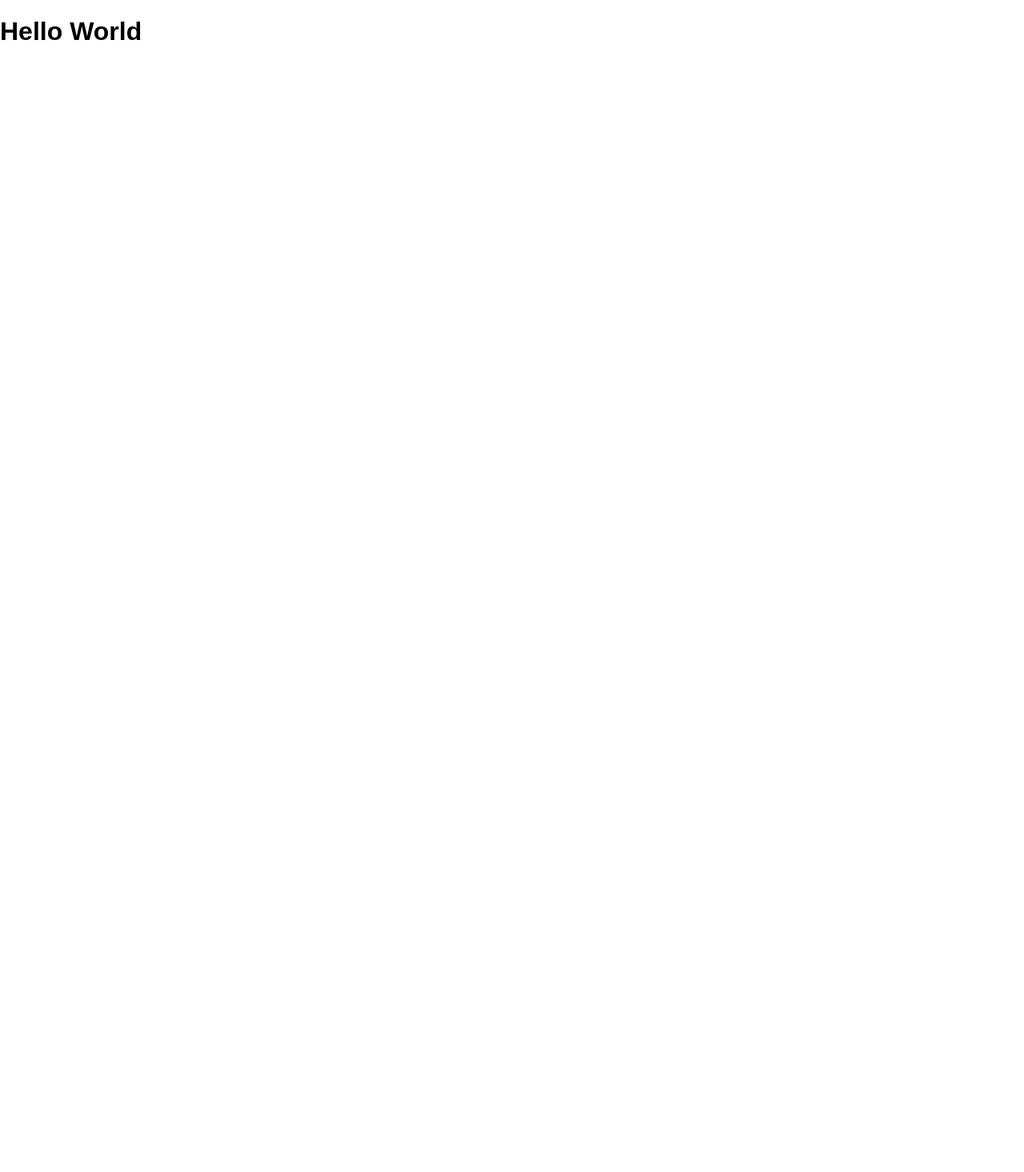
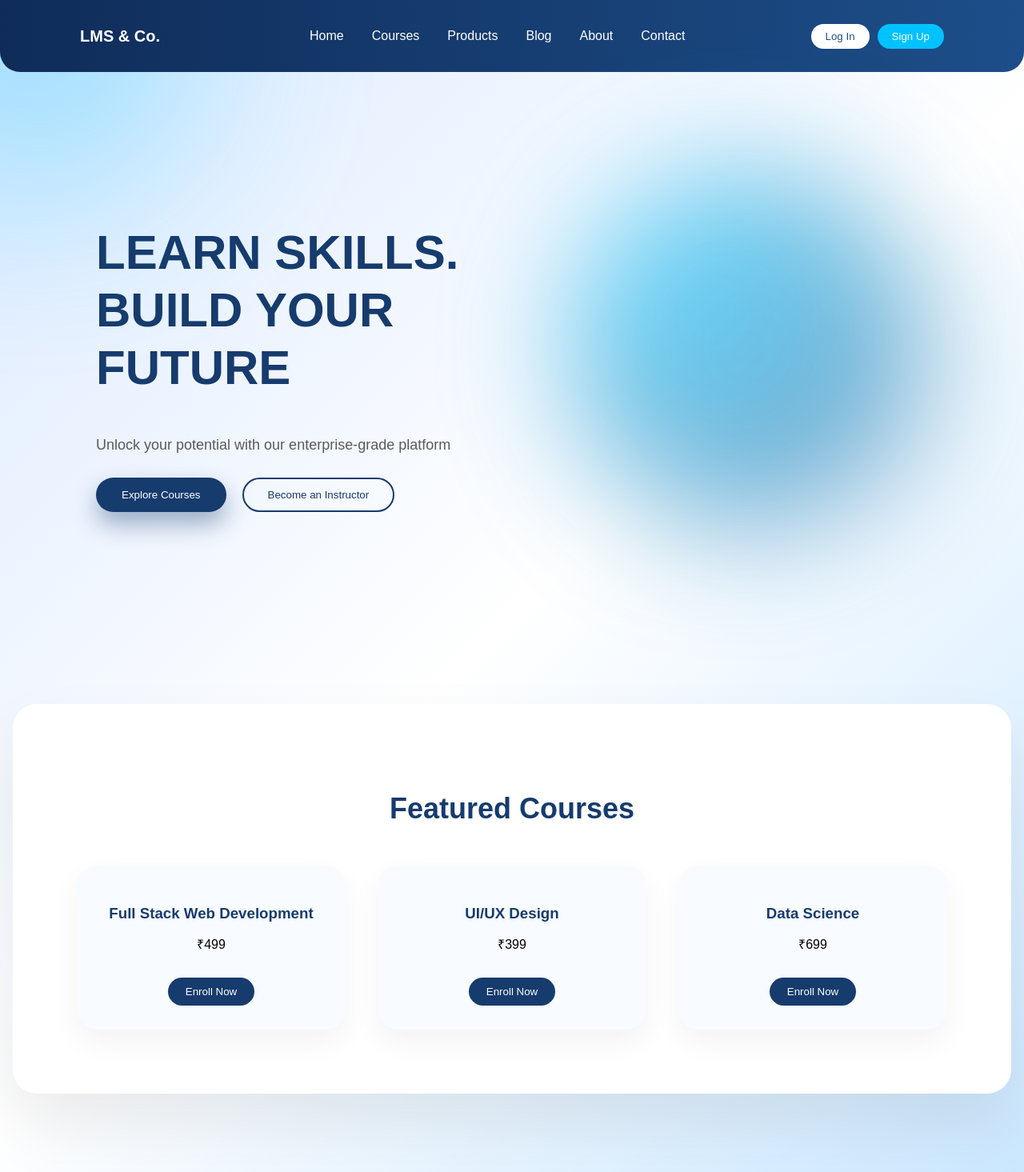
Before and after one commit to kamlesh0928/technavyug-frontend, a React (Vite) app: page / in a window 1280 px wide. Shown: the top 1465 px of the page at 80% size. Before the commit the page ends 800 px from the top, so only its background shows below. Built offline with nearby package versions, Linux system fonts and the light colour scheme.

Commit message:
creating some file for landing page

```diff
--- a/src/App.jsx
+++ b/src/App.jsx
@@ -1,12 +1,7 @@
+import Home from "./pages/Home";
 
 function App() {
-
-
-  return (
-    <>
-      <h1 className='text-3xl text-red-500 underline'>Hello World</h1>
-    </>
-  )
+  return <Home />;
 }
 
-export default App
+export default App;
--- /dev/null
+++ b/src/components/common/Footer.jsx
@@ -0,0 +1,9 @@
+function Footer() {
+  return (
+    <footer className="footer">
+      © 2024 LMS & Co. All Rights Reserved
+    </footer>
+  );
+}
+
+export default Footer;
--- /dev/null
+++ b/src/components/common/Navbar.jsx
@@ -0,0 +1,25 @@
+import "../../styles/index.css";
+
+function Navbar() {
+  return (
+    <nav className="navbar">
+      <div className="logo">LMS & Co.</div>
+
+      <ul className="nav-links">
+        <li>Home</li>
+        <li>Courses</li>
+        <li>Products</li>
+        <li>Blog</li>
+        <li>About</li>
+        <li>Contact</li>
+      </ul>
+
+      <div className="nav-buttons">
+        <button className="login-btn">Log In</button>
+        <button className="signup-btn">Sign Up</button>
+      </div>
+    </nav>
+  );
+}
+
+export default Navbar;
--- /dev/null
+++ b/src/components/home/FeaturedCourses.jsx
@@ -0,0 +1,29 @@
+function FeaturedCourses() {
+  return (
+    <section className="courses">
+      <h2>Featured Courses</h2>
+
+      <div className="course-grid">
+        <div className="course-card">
+          <h3>Full Stack Web Development</h3>
+          <p>₹499</p>
+          <button>Enroll Now</button>
+        </div>
+
+        <div className="course-card">
+          <h3>UI/UX Design</h3>
+          <p>₹399</p>
+          <button>Enroll Now</button>
+        </div>
+
+        <div className="course-card">
+          <h3>Data Science</h3>
+          <p>₹699</p>
+          <button>Enroll Now</button>
+        </div>
+      </div>
+    </section>
+  );
+}
+
+export default FeaturedCourses;
--- /dev/null
+++ b/src/components/home/Hero.jsx
@@ -0,0 +1,26 @@
+function Hero() {
+  return (
+    <section className="hero">
+      <div className="hero-left">
+        <h1>
+          LEARN SKILLS. <br />
+          BUILD YOUR FUTURE
+        </h1>
+        <p>
+          Unlock your potential with our enterprise-grade platform
+        </p>
+
+        <div className="hero-buttons">
+          <button className="primary-btn">Explore Courses</button>
+          <button className="secondary-btn">
+            Become an Instructor
+          </button>
+        </div>
+      </div>
+
+      <div className="hero-right"></div>
+    </section>
+  );
+}
+
+export default Hero;
--- /dev/null
+++ b/src/layout/MainLayout.jsx
@@ -0,0 +1,14 @@
+import Navbar from "../components/common/Navbar";
+import Footer from "../components/common/Footer";
+
+function MainLayout({ children }) {
+  return (
+    <>
+      <Navbar />
+      {children}
+      <Footer />
+    </>
+  );
+}
+
+export default MainLayout;
--- /dev/null
+++ b/src/pages/Home.jsx
@@ -0,0 +1,14 @@
+import MainLayout from "../layout/MainLayout";
+import Hero from "../components/home/Hero";
+import FeaturedCourses from "../components/home/FeaturedCourses";
+
+function Home() {
+  return (
+    <MainLayout>
+      <Hero />
+      <FeaturedCourses />
+    </MainLayout>
+  );
+}
+
+export default Home;
--- a/src/styles/index.css
+++ b/src/styles/index.css
@@ -1,70 +1,218 @@
-@import "tailwindcss";
+/* ================= GLOBAL ================= */
 
 :root {
-  font-family: system-ui, Avenir, Helvetica, Arial, sans-serif;
-  line-height: 1.5;
-  font-weight: 400;
-
-  color-scheme: light dark;
-  color: rgba(255, 255, 255, 0.87);
-  background-color: #242424;
-
-  font-synthesis: none;
-  text-rendering: optimizeLegibility;
-  -webkit-font-smoothing: antialiased;
-  -moz-osx-font-smoothing: grayscale;
-}
-
-a {
-  font-weight: 500;
-  color: #646cff;
-  text-decoration: inherit;
-}
-a:hover {
-  color: #535bf2;
+  --primary: #163b6d;
+  --secondary: #1d4e89;
+  --accent: #00c2ff;
+  --text-dark: #1c1c1c;
 }
 
 body {
   margin: 0;
-  display: flex;
-  place-items: center;
-  min-width: 320px;
+  font-family: "Poppins", sans-serif;
+  background: linear-gradient(135deg, #dbe9ff 0%, #ffffff 50%, #c8e6ff 100%);
   min-height: 100vh;
+  overflow-x: hidden;
 }
 
-h1 {
-  font-size: 3.2em;
-  line-height: 1.1;
+/* Decorative Blur Background */
+body::before {
+  content: "";
+  position: absolute;
+  top: -150px;
+  left: -150px;
+  width: 400px;
+  height: 400px;
+  background: #00c2ff;
+  border-radius: 50%;
+  filter: blur(120px);
+  opacity: 0.3;
+  z-index: -1;
 }
 
-button {
-  border-radius: 8px;
-  border: 1px solid transparent;
-  padding: 0.6em 1.2em;
-  font-size: 1em;
-  font-weight: 500;
-  font-family: inherit;
-  background-color: #1a1a1a;
-  cursor: pointer;
-  transition: border-color 0.25s;
-}
-button:hover {
-  border-color: #646cff;
-}
-button:focus,
-button:focus-visible {
-  outline: 4px auto -webkit-focus-ring-color;
+/* ================= NAVBAR ================= */
+
+.navbar {
+  display: flex;
+  justify-content: space-between;
+  align-items: center;
+  padding: 20px 100px;
+  background: linear-gradient(90deg, #0f2c59, #1d4e89);
+  color: white;
+  border-radius: 0 0 25px 25px;
 }
 
-@media (prefers-color-scheme: light) {
-  :root {
-    color: #213547;
-    background-color: #ffffff;
-  }
-  a:hover {
-    color: #747bff;
-  }
-  button {
-    background-color: #f9f9f9;
-  }
+.logo {
+  font-weight: 600;
+  font-size: 20px;
 }
+
+.nav-links {
+  display: flex;
+  gap: 35px;
+  list-style: none;
+}
+
+.nav-links li {
+  cursor: pointer;
+  transition: 0.3s ease;
+}
+
+.nav-links li:hover {
+  color: var(--accent);
+}
+
+.nav-buttons button {
+  padding: 8px 18px;
+  border-radius: 30px;
+  border: none;
+  cursor: pointer;
+  font-weight: 500;
+  margin-left: 10px;
+}
+
+.login-btn {
+  background: white;
+  color: var(--secondary);
+}
+
+.signup-btn {
+  background: var(--accent);
+  color: white;
+}
+
+/* ================= HERO ================= */
+
+.hero {
+  display: flex;
+  justify-content: space-between;
+  align-items: center;
+  padding: 120px 120px;
+  position: relative;
+}
+
+.hero-left {
+  max-width: 550px;
+}
+
+.hero h1 {
+  font-size: 60px;
+  font-weight: 700;
+  line-height: 1.2;
+  color: var(--primary);
+}
+
+.hero p {
+  margin: 25px 0;
+  font-size: 18px;
+  color: #5a5a5a;
+}
+
+/* Glow Effect Right Side */
+.hero-right {
+  width: 450px;
+  height: 450px;
+  border-radius: 50%;
+  background: radial-gradient(circle at 30% 30%, #00c2ff, #1d4e89);
+  filter: blur(80px);
+  opacity: 0.6;
+}
+
+/* Buttons */
+
+.hero-buttons {
+  margin-top: 30px;
+}
+
+.primary-btn {
+  background: var(--primary);
+  color: white;
+  padding: 14px 32px;
+  border-radius: 35px;
+  border: none;
+  box-shadow: 0 15px 30px rgba(22, 59, 109, 0.4);
+  transition: 0.3s ease;
+  cursor: pointer;
+}
+
+.primary-btn:hover {
+  transform: translateY(-4px);
+}
+
+.secondary-btn {
+  background: transparent;
+  border: 2px solid var(--primary);
+  padding: 12px 30px;
+  border-radius: 35px;
+  margin-left: 20px;
+  cursor: pointer;
+  color: var(--primary);
+}
+
+/* ================= FEATURED SECTION ================= */
+
+.courses {
+  margin: 100px auto;
+  width: 85%;
+  background: white;
+  padding: 80px;
+  border-radius: 30px;
+  box-shadow: 0 40px 80px rgba(0,0,0,0.08);
+  text-align: center;
+}
+
+.courses h2 {
+  font-size: 36px;
+  margin-bottom: 50px;
+  color: var(--primary);
+}
+
+.course-grid {
+  display: flex;
+  justify-content: center;
+  gap: 40px;
+}
+
+.course-card {
+  background: #f8fbff;
+  padding: 30px;
+  border-radius: 25px;
+  width: 280px;
+  box-shadow: 0 15px 35px rgba(0,0,0,0.05);
+  transition: 0.4s ease;
+}
+
+.course-card:hover {
+  transform: translateY(-8px);
+  box-shadow: 0 25px 50px rgba(0,0,0,0.1);
+}
+
+.course-card h3 {
+  margin-bottom: 10px;
+  color: var(--primary);
+}
+
+.course-card p {
+  font-weight: 500;
+}
+
+.course-card button {
+  margin-top: 15px;
+  padding: 10px 22px;
+  border-radius: 25px;
+  border: none;
+  background: var(--primary);
+  color: white;
+  cursor: pointer;
+}
+
+/* ================= FOOTER ================= */
+
+.footer {
+  margin-top: 100px;
+  padding: 30px;
+  background: linear-gradient(90deg, #0f2c59, #1d4e89);
+  color: white;
+  text-align: center;
+  border-radius: 25px 25px 0 0;
+}
```
